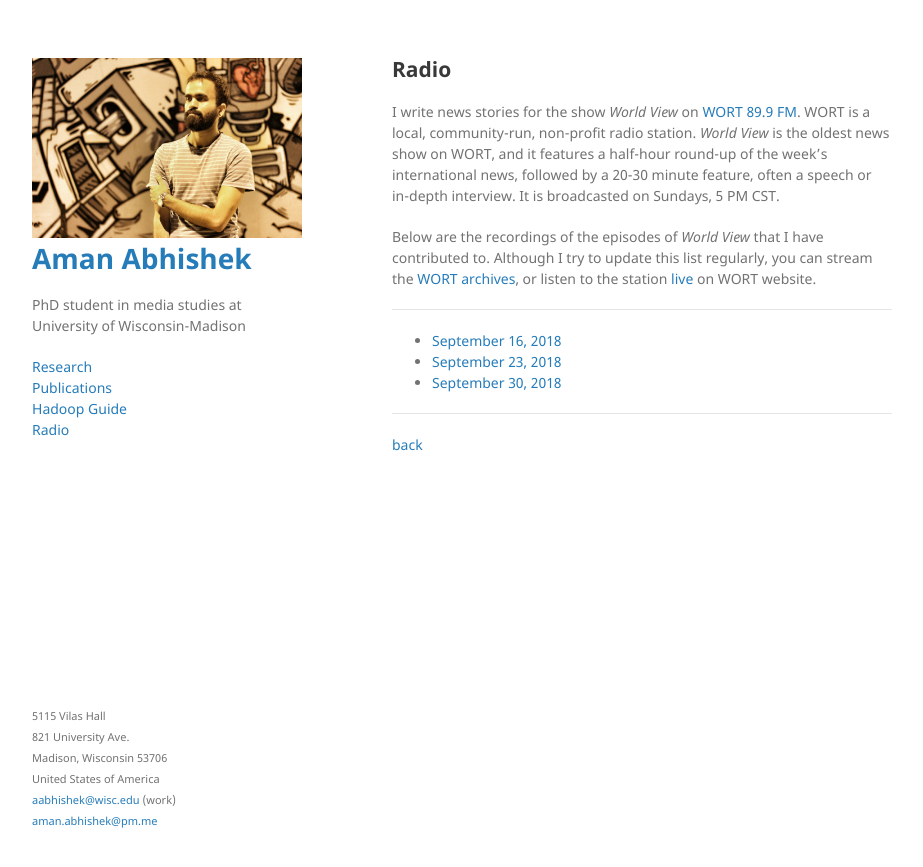
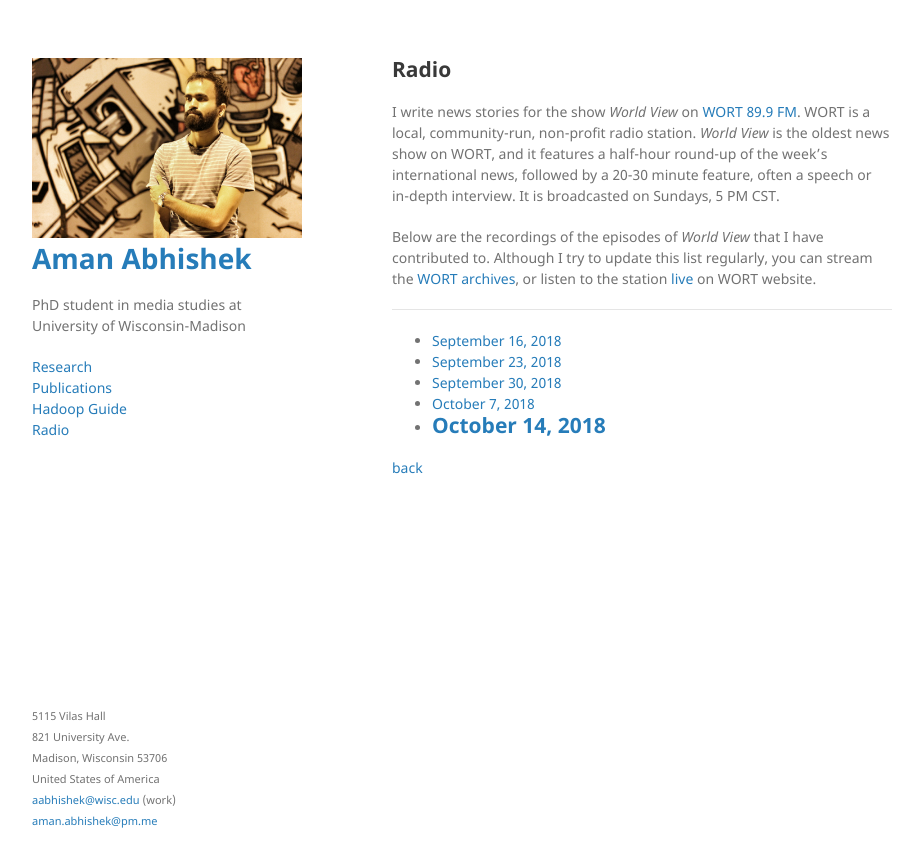
Before and after one commit to aman-abhishek/aman-abhishek.github.io, a Jekyll site: the page built from radio.md, in a window 1280 px wide. Shown: the top 867 px of the page, without its empty margins (178-1101 px from the left). Built offline with Jekyll 4.4.1, drawn with Linux system fonts in a browser that asks for light colours; our own code applies the rules of GitHub Pages for plain Markdown files.

Commit message:
radio episodes added

```diff
--- a/radio.md
+++ b/radio.md
@@ -13,7 +13,8 @@ Below are the recordings of the episodes of *World View* that I have contributed
 * [September 16, 2018](https://www.dropbox.com/s/vxeswhztllizbep/Sep%2016%202018.mp3)
 * [September 23, 2018](https://www.dropbox.com/s/s049k7a65llwmrq/Sep%2023%202018.mp3)
 * [September 30, 2018](https://www.dropbox.com/s/5yxmoxxfb2f8mdg/Sep%2030%202018.mp3)
-
+* [October 7, 2018](https://www.dropbox.com/s/70ossr7ads125b0/Oct%207%202018.mp3)
+* [October 14, 2018](https://www.dropbox.com/s/3t1nxai4gf2rlx3/Oct%2014%202018.mp3)
 ----------------------------------------------------------------------------------------
 
 [back](./)
```
